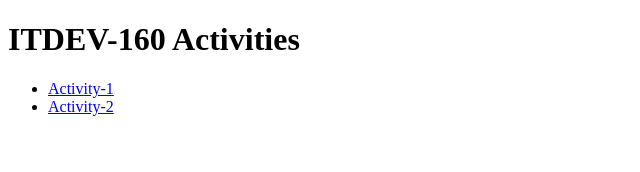
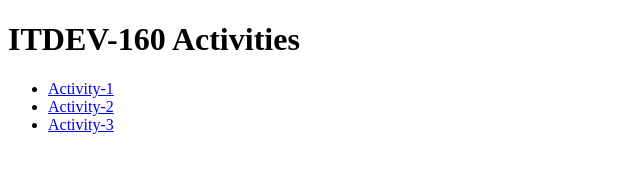
Before and after one commit to itdev160-fa2025/Marquis-Bcole, a plain HTML site: page index.HTML in a window 1280 px wide. Shown: the full height of the page, 0-640 px from the left. Drawn offline with Linux system fonts and the light colour scheme.

Commit message:
Index update

```diff
--- a/index.HTML
+++ b/index.HTML
@@ -10,6 +10,7 @@
 <ul>
     <li><a href="Activity-1/index.HTML">Activity-1</a></li>
     <li><a href="Activity-2/Index.HTML">Activity-2</a></li>
+    <li><a href="Activity-3/index.HTML">Activity-3</a></li>
 
 </ul>
 </body>
```
